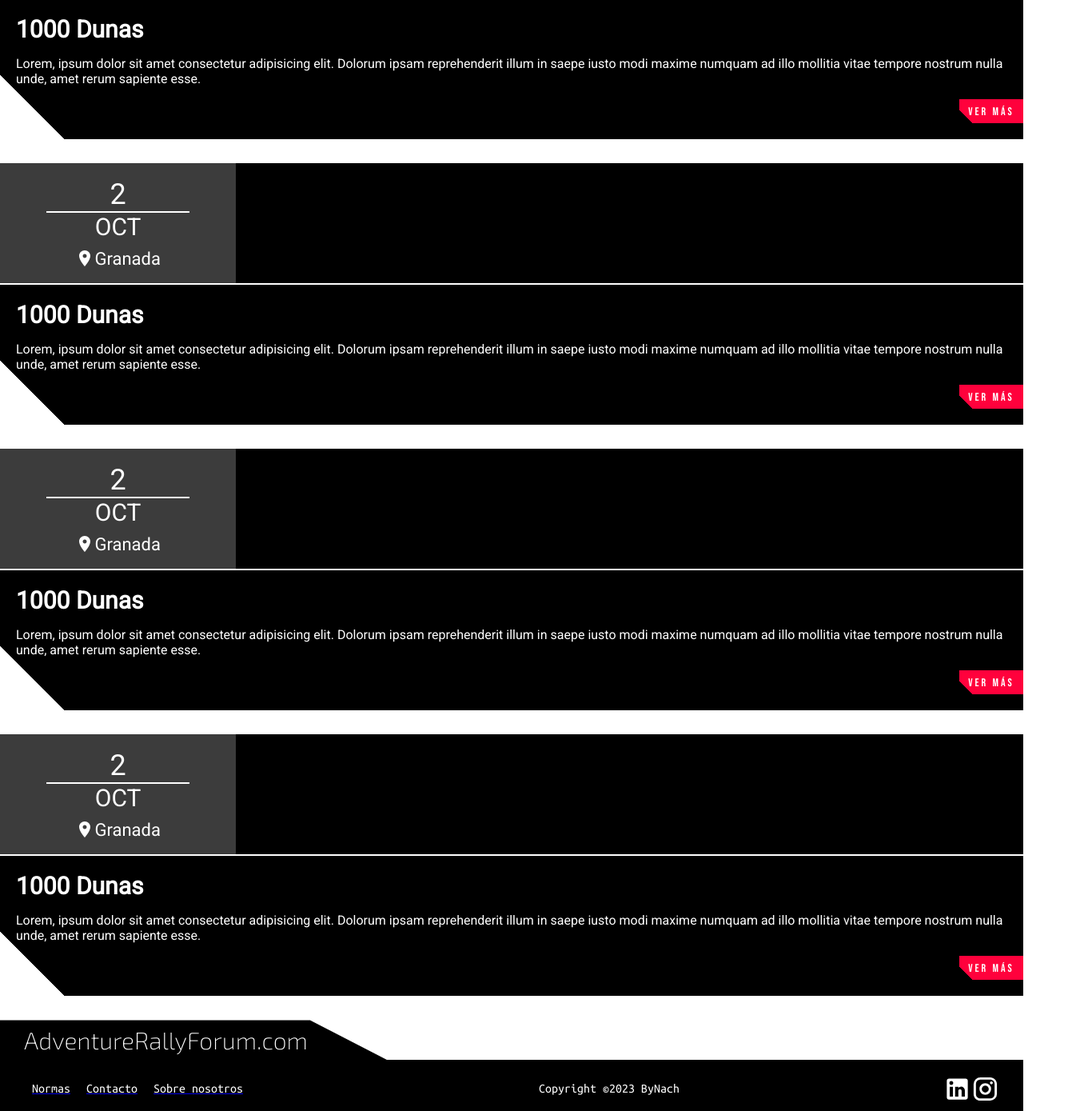
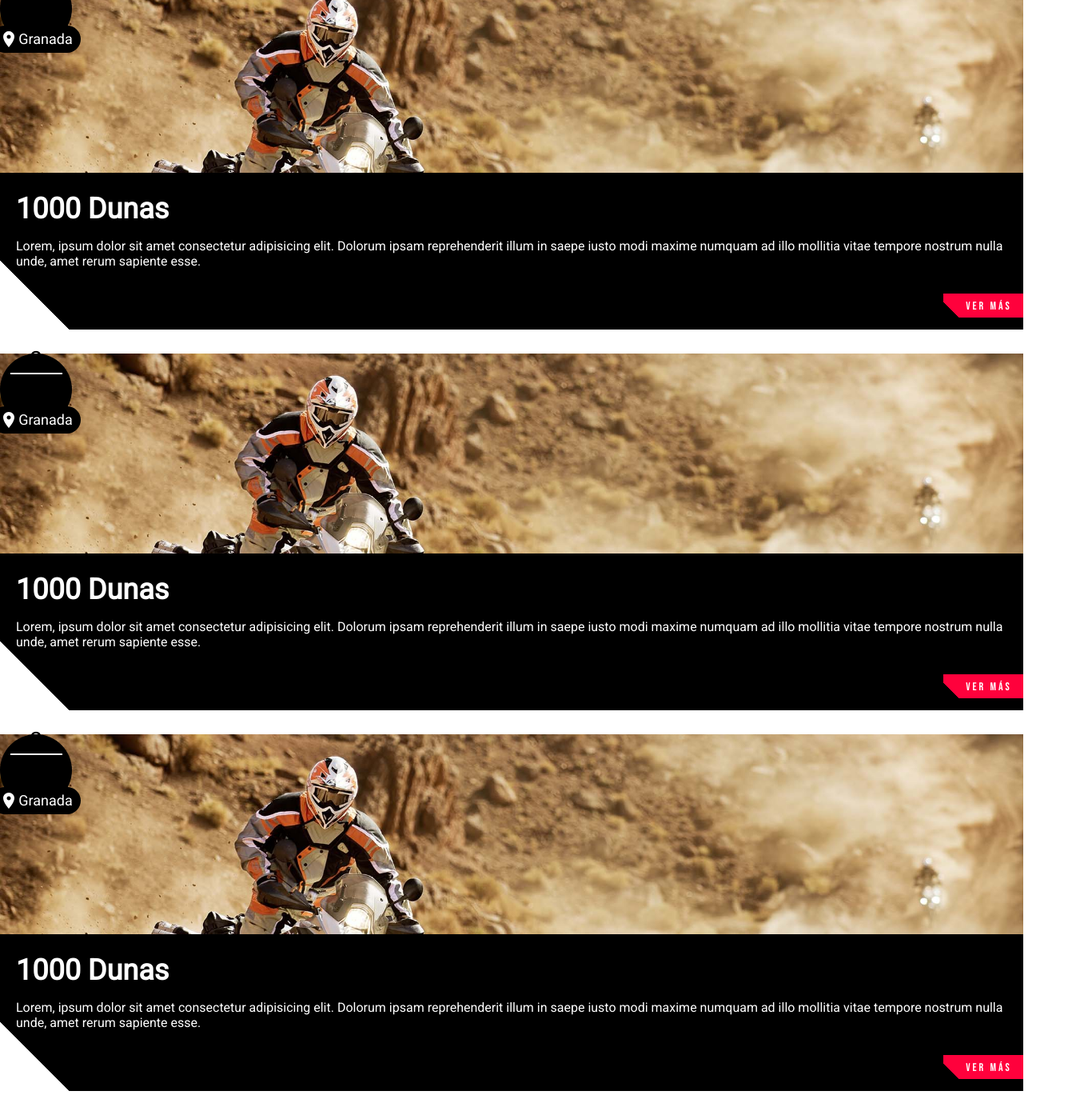
Before and after one commit to byNach/AdventureRallyForum, a React (Vite) app in the folder AdventureRallyForum/: page /Events in a window 1280 px wide. Shown: the part 720-2109 px from the top of the page at 80% size, 1346 px wide, since content can reach past the window. Built offline with nearby package versions, Linux system fonts and the light colour scheme; no server answers.

Commit message:
RF styles

```diff
--- a/AdventureRallyForum/src/assets/Styles/Styled-components/Banner-aside.css
+++ b/AdventureRallyForum/src/assets/Styles/Styled-components/Banner-aside.css
@@ -1,7 +1,10 @@
 .Banner-aside-box {
+  display: flex;
+  flex-direction: column;
+  flex-wrap: nowrap;
+  justify-content: center;
   width: auto;
-  min-width: 250px;
-  min-height: 600px;
-  background-color: blue;
+  min-width: auto;
+  min-height: auto;
   margin-bottom: 30px;
 }
--- a/AdventureRallyForum/src/assets/Styles/Styled-components/Event-style.css
+++ b/AdventureRallyForum/src/assets/Styles/Styled-components/Event-style.css
@@ -1,7 +1,4 @@
 .Event-card {
-
-  width: fit-content;
-  height: fit-content;
   background: linear-gradient(45deg, transparent 5%, #000000 5%);
   margin-bottom: 30px;
 }
@@ -10,33 +7,43 @@
   display: flex;
   flex-direction: row;
   flex-wrap: nowrap;
-  height: 150px;
-  border-bottom: 2px solid rgb(255, 255, 255);
+  height: 250px;
+  background-image: url("../../Images/wp6962604-adventure-motorcycle-wallpapers.jpg");
+  background-position: center;
+  background-size: cover;
+}
+
+.Day-location {
+  display: flex;
+  flex-direction: column;
+  flex-wrap: nowrap;
+  justify-content: center;
+  align-items: center;
+  width: fit-content;
+  height: fit-content;
+  position: relative;
+  padding-left: 10px;
+  padding-top: 10px;
+  color: rgb(255, 255, 255);
 }
 
 .Data {
   display: flex;
   flex-direction: column;
-  flex-wrap: nowrap;
   justify-content: center;
   align-items: center;
-  background-color: rgb(60, 60, 60);
-  width: 30%;
-  position: relative;
-  color: rgb(255, 255, 255);
+  width: 90px;
+  height: 90px;
+  background-color: #000000;
+  border-radius: 100px;
 }
 
 .Num-day {
-  display: flex;
-  justify-content: center;
-  align-items: center;
-  position: relative;
-  font-size: 36px;
+  font-size: 28px;
 }
 
 .Bar {
-  position: relative;
-  width: 60%;
+  width: 70%;
   border: 1px solid white;
 }
 
@@ -45,7 +52,7 @@
   justify-content: center;
   align-items: center;
   position: relative;
-  font-size: 30px;
+  font-size: 26px;
   margin-bottom: 10px;
 }
 
@@ -54,10 +61,17 @@
   flex-direction: row;
   flex-wrap: nowrap;
   justify-content: center;
+  align-items: center;
   width: fit-content;
   height: fit-content;
   color: white;
-  font-size: 22px;
+  padding-left: 10px;
+  padding-right: 10px;
+  padding-top: 5px;
+  padding-bottom: 5px;
+  font-size: 18px;
+  background-color: #000000;
+  border-radius: 20px;
 }
 
 .Event-image {
@@ -81,7 +95,7 @@
 }
 
 .Event-title {
-  font-size: 30px;
+  font-size: 36px;
   margin-bottom: 0%;
 }
 
@@ -91,16 +105,36 @@
 }
 
 .Ver-mas {
-  width: 100%;
   display: flex;
-  justify-content: end;
-  height: 50px;
+  flex-direction: row;
+  flex-wrap: nowrap;
+  justify-content: space-between;
+  height: 60px;
+}
+
+.Icons {
+  position: relative;
+  display: flex;
+  flex-direction: row;
+  flex-wrap: nowrap;
+  justify-content: center;
+  align-items: center;
+  height: 40px;
+  width: 50%;
+  margin: auto;
+  padding-left: 50px;
+}
+
+.Icons-style {
+  width: 40px;
+  margin-right: 10px;
 }
 
 .Ver-mas-button {
-  width: 80px;
+  position: relative;
+  width: 100px;
   height: 30px;
   font-size: 14px;
-  padding: 0;
-  margin: 0;
+  margin: auto;
+  margin-right: 0;
 }
--- a/AdventureRallyForum/src/assets/Styles/Styled-components/Footer-style.css
+++ b/AdventureRallyForum/src/assets/Styles/Styled-components/Footer-style.css
@@ -30,7 +30,6 @@
   padding-left: 30px;
   padding-right: 30px;
   font-family: 'Ubuntu Mono', monospace;
-  ;
 }
 
 .Footer-title {
@@ -47,16 +46,6 @@
   justify-content: center;
 }
 
-.Social-box {
-  display: flex;
-  justify-content: flex-end;
-  height: 60%;
-  flex-direction: row;
-  flex-wrap: nowrap;
-  justify-content: space-around;
-  align-items: center;
-  cursor: pointer;
-}
 
 .Breadcrumbs-box {
   display: flex;
@@ -77,13 +66,18 @@
 .Breadcrumbs li {
   padding: 0 10px;
   line-height: 40px;
+
+  &:hover {
+    text-decoration: underline;
+    cursor: pointer;
+  }
 }
-
-.Breadcrumbs li a {
-  color: #fff;
-  text-decoration: none;
+.Social-box {
+  display: flex;
+  width: 100px;
+  height: 60%;
+  flex-direction: row;
+  flex-wrap: nowrap;
+  justify-content: space-around;
+  align-items: center;
 }
-
-.Breadcrumbs li a:hover {
-  text-decoration: underline;
-}
--- a/AdventureRallyForum/src/assets/Styles/Styled-components/Header-style.css
+++ b/AdventureRallyForum/src/assets/Styles/Styled-components/Header-style.css
@@ -24,11 +24,17 @@
   padding-right: 10px;
   padding-top: 40px;
   padding-bottom: 30px;
+  text-decoration: none;
 }
 
 .Name-logo-box {
   display: flex;
   align-items: center;
+  color: white;
+}
+
+a {
+  text-decoration: none;
 }
 
 .Helmet-img {
@@ -47,7 +53,7 @@
   width: 120px;
   height: 50px;
   font-size: 24px;
-  background: linear-gradient(45deg, transparent 15%, #ffffff 5%);
+  background: linear-gradient(45deg, transparent 10%, #ffffff 10%);
   border: 0;
   font-family: 'Bebas Neue', cursive;
   font-size: 30px;
@@ -58,7 +64,7 @@
   cursor: pointer;
 }
 
-.SingUp {
+.SignUp {
   width: 100px;
   height: 35px;
   font-size: 22px;
@@ -192,7 +198,7 @@ button:hover::after {
 }
 
 .Other-button {
-  width: 100px;
+  width: 120px;
   height: 35px;
   font-size: 22px;
 }
--- a/AdventureRallyForum/src/assets/Styles/Styled-components/Login-style.css
+++ b/AdventureRallyForum/src/assets/Styles/Styled-components/Login-style.css
@@ -122,7 +122,7 @@
   margin-bottom: 20px;
 }
 
-.Redirect-singUp-button {
+.Redirect-signUp-button {
   user-select: none;
   font-size: 18px;
   cursor: pointer;
--- a/AdventureRallyForum/src/assets/Styles/Styled-components/Searcher-style.css
+++ b/AdventureRallyForum/src/assets/Styles/Styled-components/Searcher-style.css
@@ -20,11 +20,16 @@
 .Filter-button-box {
   display: flex;
   justify-content: end;
- padding-top: 15px;
-  margin: 0;
+  height: 50px;
 }
 
 .Filter-button {
-  font-size: 24px;
+  display: flex;
+  flex-direction: row;
+  justify-content: center;
+  align-items: center;
+  width: 100px;
+  height: 30px;
+  font-size: 18px;
   margin: 0;
 }
--- a/AdventureRallyForum/src/assets/Styles/Styled-components/SingUp-style.css
+++ b/AdventureRallyForum/src/assets/Styles/Styled-components/SingUp-style.css
@@ -1,4 +1,4 @@
-.SingUp-base {
+.SignUp-base {
   display: flex;
   flex-direction: column;
   justify-content: center;
@@ -11,7 +11,7 @@
   box-shadow: 3px, 3px, 3px, black;
 }
 
-.SingUp-title {
+.SignUp-title {
   font-size: 40px;
   letter-spacing: 2px;
   font-weight: bolder;
--- a/AdventureRallyForum/src/assets/Styles/Styled-pages/Home-style.css
+++ b/AdventureRallyForum/src/assets/Styles/Styled-pages/Home-style.css
@@ -3,8 +3,8 @@
   flex-direction: column;
   background-image: url("../../Images/benjamin-hassel-oh14CAfw6bw-unsplash.jpg");
   background-repeat: no-repeat;
-  background-position:center;
-  background-size:cover;
+  background-position: center;
+  background-size: cover;
 }
 
 .Content-home {
@@ -16,30 +16,36 @@
 }
 
 .Left-aside {
-width: 20%;
+  width: 20%;
+  min-width: 200px;
 }
 
 .Central-home {
   width: 50%;
-  min-width: 400px;
+  min-width: 500px;
   display: flex;
   flex-direction: column;
   justify-content: center;
+  margin-left: 20px;
+  margin-right: 20px;
 }
 
 .Right-aside {
-width: 20%;
+  width: 20%;
+  min-width: 200px;
 }
 
-@media screen and (max-width: 800px) {
+@media screen and (max-width: 900px) {
   .Content-home {
     flex-direction: column;
     justify-content: center;
     align-items: center;
   }
 
-  .Left-aside, .Right-aside, .Central-home {
+  .Left-aside,
+  .Right-aside,
+  .Central-home {
     width: 90%;
-  margin-bottom: 30px;
+    margin-bottom: 30px;
   }
 }
--- a/AdventureRallyForum/src/assets/Styles/Styled-pages/InfoPage-style.css
+++ b/AdventureRallyForum/src/assets/Styles/Styled-pages/InfoPage-style.css
@@ -14,13 +14,14 @@
   flex-wrap: nowrap;
   justify-content: center;
   align-items: center;
-  max-width: 60%;
+  width: 60%;
   margin: auto;
   padding: 30px;
   color: white;
 }
 
 .Card-info {
+  width: 100%;
   background: linear-gradient(45deg, transparent 3%, #000000 3%);
   padding: 30px;
   margin-top: 20px;
--- a/AdventureRallyForum/src/assets/Styles/Styled-pages/LogInPage-style.css
+++ b/AdventureRallyForum/src/assets/Styles/Styled-pages/LogInPage-style.css
@@ -5,7 +5,7 @@
   background-image: url("../../Images/nikolay.jpg");
   background-position: left;
   background-repeat: no-repeat;
-  background-size: 100%;
+  background-size: cover;
   justify-content: space-between;
 }
 
--- a/AdventureRallyForum/src/assets/Styles/Styled-pages/SingUpPage-style.css
+++ b/AdventureRallyForum/src/assets/Styles/Styled-pages/SingUpPage-style.css
@@ -1,11 +1,11 @@
-.SingUpPage {
+.SignUpPage {
   display: flex;
   height: 100vh;
   flex-direction: column;
   background-image: url("../../Images/2013-ktm-1190-adventure-r-action-07.jpg");
   background-position: center;
   background-repeat: no-repeat;
-  background-size: 120%;
+  background-size: cover;
   justify-content: space-between;
 }
 
```
